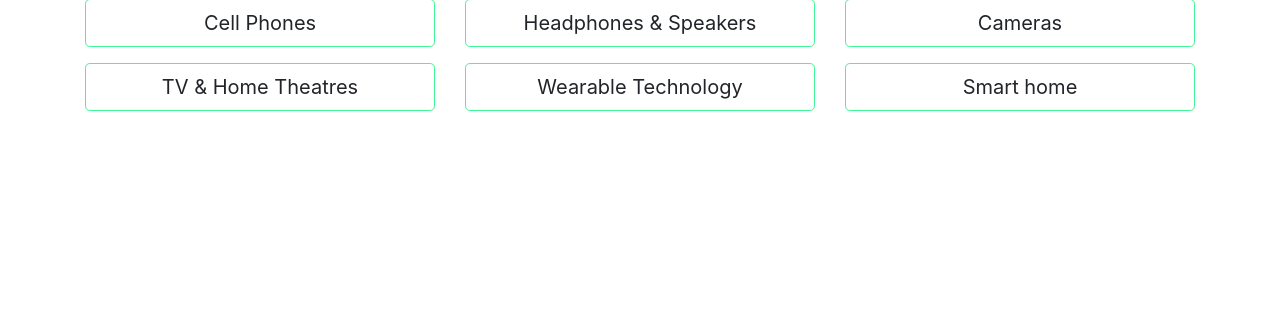
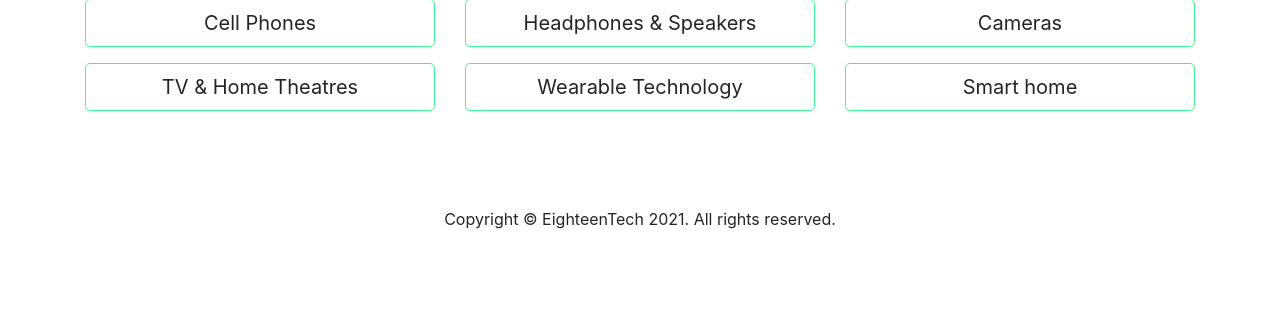
Before and after one commit to VanMinhN/EighteenTech, a PHP site: page /categories.php in a window 1280 px wide. Shown: the part 205-516 px from the top of the page. Run offline with PHP 8.4, Linux system fonts and the light colour scheme; data comes from the database, SQL or seed files in the repository.

Commit message:
added footer and centered it

```diff
--- a/assets/php/footer.html
+++ b/assets/php/footer.html
@@ -1,11 +1,13 @@
 
 
 
-<footer class="fixed">
+<footer class="fixed-center" style="text-align: center;
+margin-left: auto;
+margin-right: auto;">
       <div class="container">
-        <div class="row">
+        <div class="row" >
           <div class="col-12"><br /><br />
-            <p class="footer_text">Copyright © MyWebsite. All rights reserved.</p><br /><br />
+            <p class="footer_text">Copyright © EighteenTech 2021. All rights reserved.</p><br /><br />
           </div>
         </div>
       </div>
--- a/categories.php
+++ b/categories.php
@@ -43,6 +43,7 @@ include("getDB.php");
 			  </div>
 		  </div>
     </form>
+	<?php include($IPATH."footer.html"); ?> <!-- Footer -->
         </div>
 <script src="./js/jquery-3.4.1.min.js"></script>
 	<script src="./js/popper.min.js"></script>
```
